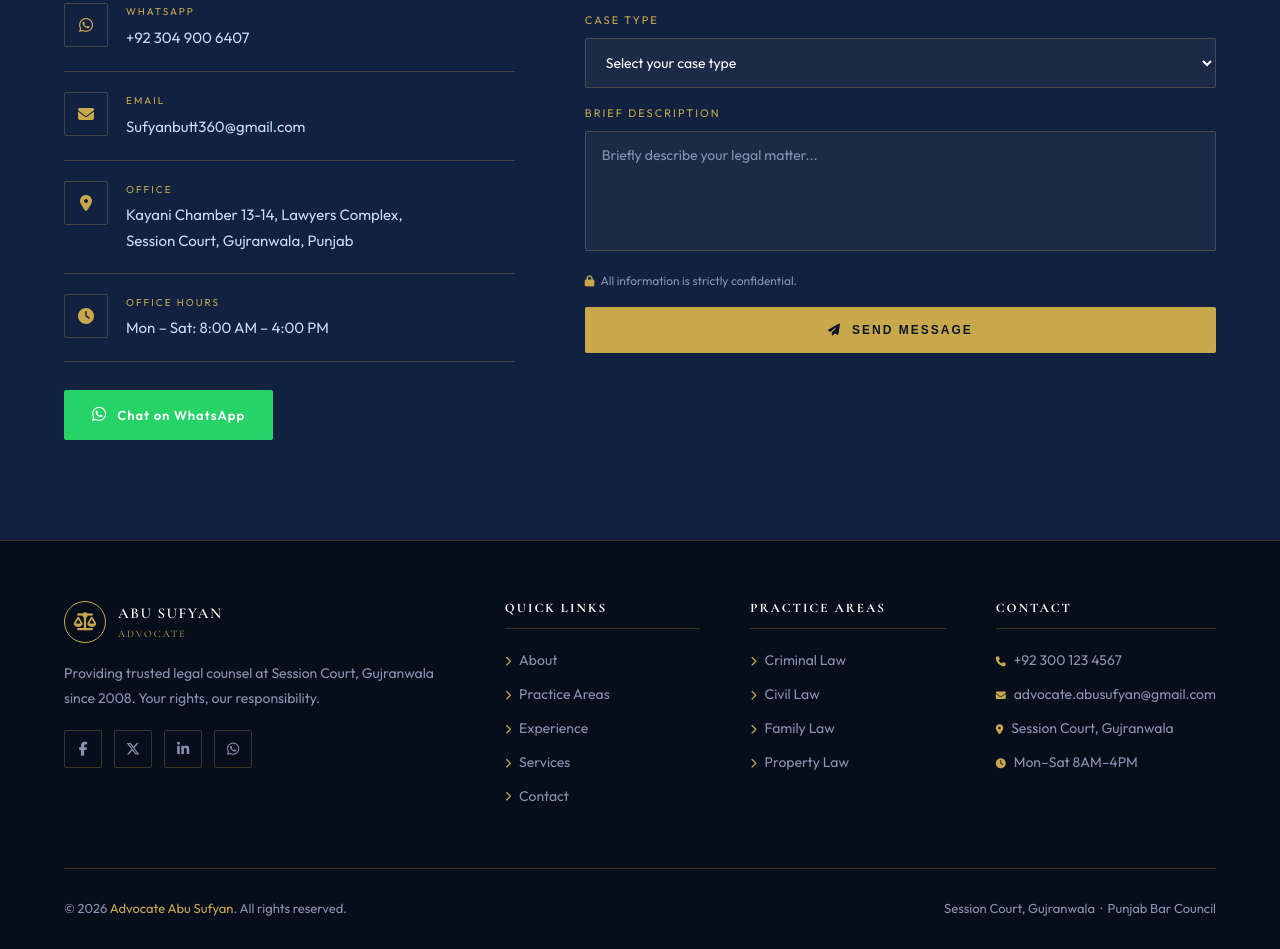
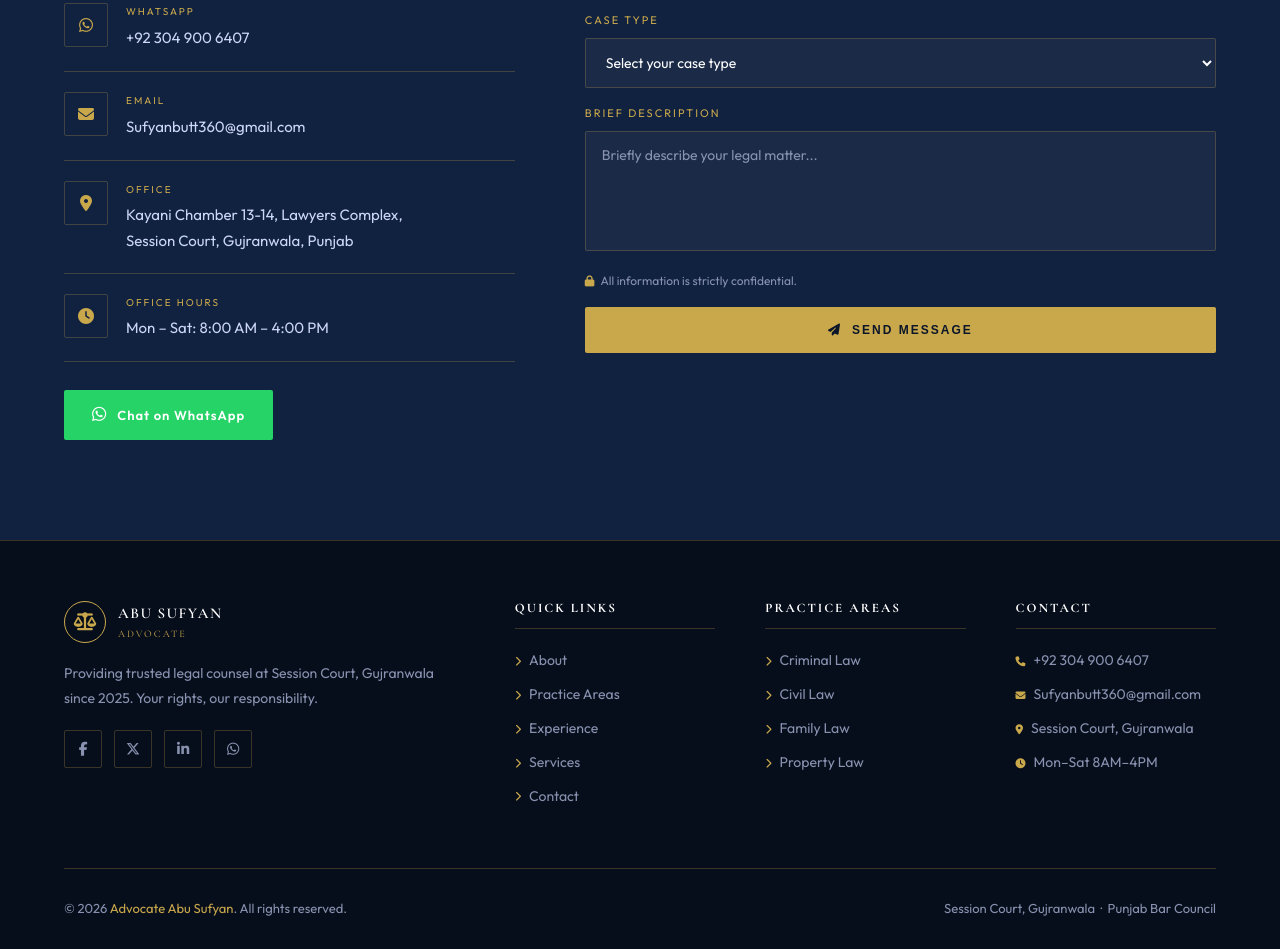
Before and after one commit to haiderzaman7436-cmyk/abusufyan, a plain HTML site: page index.html in a window 1280 px wide. Shown: the part 6067-7016 px from the top of the page. Drawn offline with nearby package versions, Linux system fonts and the light colour scheme.

Commit message:
Update index.html

```diff
--- a/index.html
+++ b/index.html
@@ -1150,7 +1150,7 @@
           <span>Advocate</span>
         </div>
       </a>
-      <p>Providing trusted legal counsel at Session Court, Gujranwala since 2008. Your rights, our responsibility.</p>
+      <p>Providing trusted legal counsel at Session Court, Gujranwala since 2025. Your rights, our responsibility.</p>
       <div class="footer-social">
         <a href="#" aria-label="Facebook"><i class="fab fa-facebook-f"></i></a>
         <a href="#" aria-label="Twitter"><i class="fab fa-x-twitter"></i></a>
@@ -1180,8 +1180,8 @@
     <div class="footer-col">
       <h4>Contact</h4>
       <ul>
-        <li><a href="tel:+92304 9006407"><i class="fas fa-phone"></i> +92 300 123 4567</a></li>
-        <li><a href="mailto:advocate.rizwan@gmail.com"><i class="fas fa-envelope"></i> advocate.abusufyan@gmail.com</a></li>
+        <li><a href="tel:+92304 9006407"><i class="fas fa-phone"></i> +92 304 900 6407</a></li>
+        <li><a href="mailto:advocate.rizwan@gmail.com"><i class="fas fa-envelope"></i> Sufyanbutt360@gmail.com</a></li>
         <li><a href="#contact"><i class="fas fa-location-dot"></i> Session Court, Gujranwala</a></li>
         <li><a href="#"><i class="fas fa-clock"></i> Mon–Sat 8AM–4PM</a></li>
       </ul>
```
